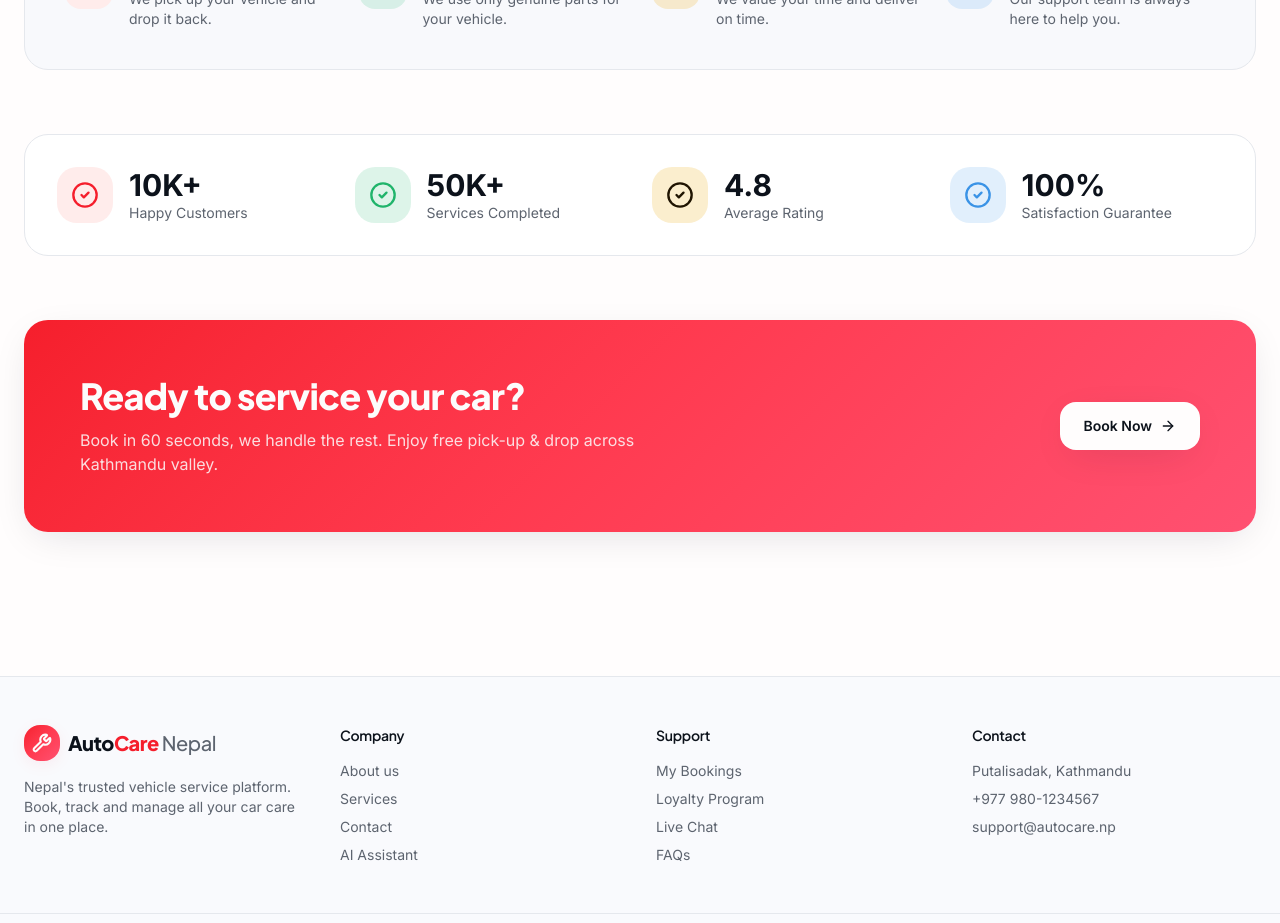
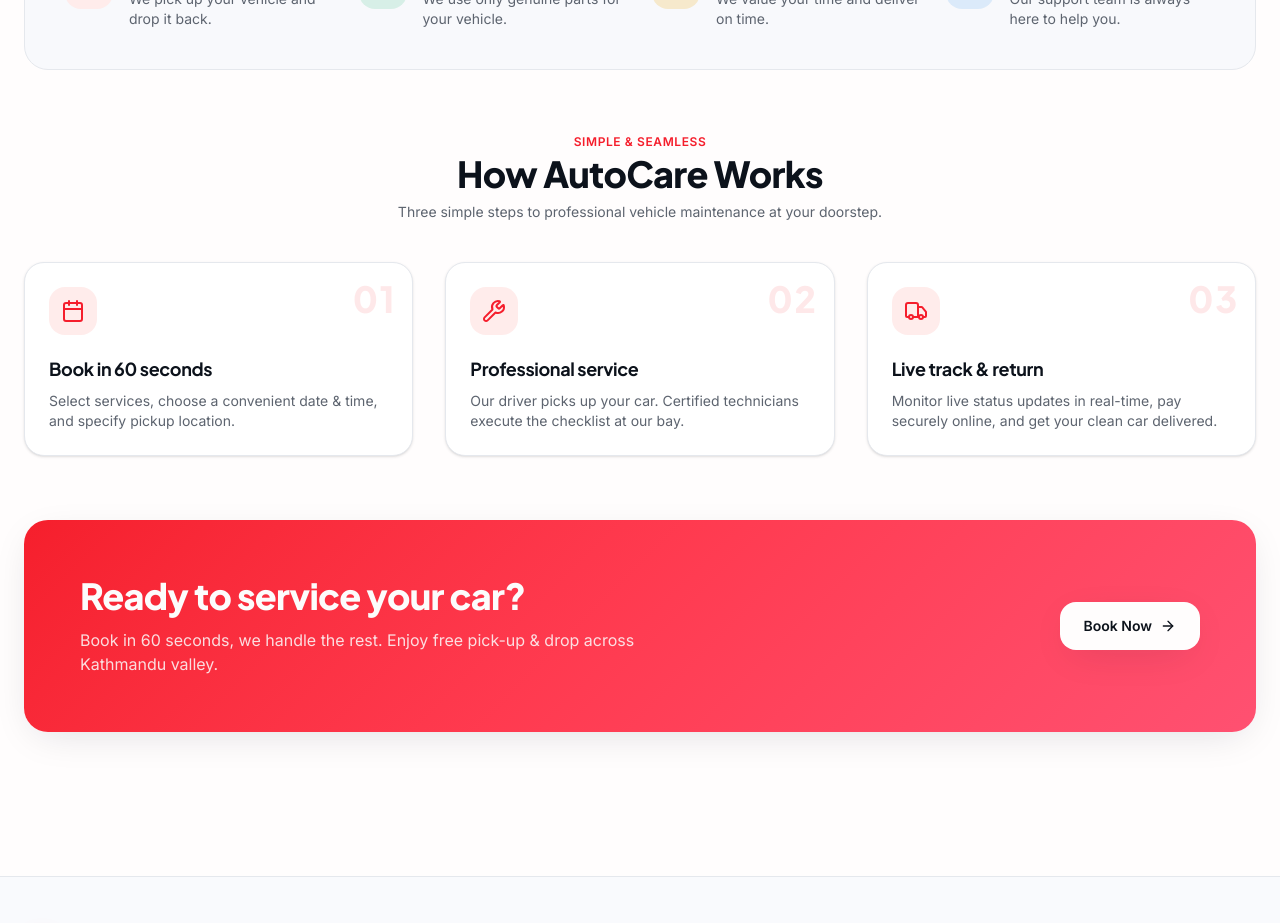
Before and after one commit to dipen-dra/AC_N, a React (Vite) app in the folder client/: page / in a window 1280 px wide. Shown: the part 1000-1923 px from the top of the page. Built offline with nearby package versions, Linux system fonts and the light colour scheme; no server answers.

Commit message:
feat: replace landing page stats block with beautiful step-by-step How It Works dashboard workflow

```diff
--- a/client/src/routes/index.tsx
+++ b/client/src/routes/index.tsx
@@ -1,5 +1,5 @@
 import { createFileRoute, Link } from "@tanstack/react-router";
-import { ArrowRight, Award, Clock, PlayCircle, Shield, ShieldCheck, Sparkles, Star, Truck, Wrench, Droplet, Disc, Cog, Snowflake, Headphones, CheckCircle2 } from "lucide-react";
+import { ArrowRight, Award, Clock, PlayCircle, Shield, ShieldCheck, Sparkles, Star, Truck, Wrench, Droplet, Disc, Cog, Snowflake, Headphones, CheckCircle2, Calendar } from "lucide-react";
 import { AppShell } from "@/components/app-shell";
 import { getServices } from "@/lib/db-server";
 import heroCar from "@/assets/hero-car.jpg";
@@ -118,21 +118,24 @@
         </div>
       </section>
 
-      {/* Stats */}
+      {/* How it Works / Workflow */}
       <section className="mx-auto max-w-7xl px-4 pb-16 sm:px-6">
-        <div className="grid gap-6 rounded-3xl border border-border bg-card p-8 sm:grid-cols-4">
+        <div className="text-center max-w-3xl mx-auto mb-10">
+          <div className="text-xs font-semibold uppercase tracking-wider text-primary">Simple & Seamless</div>
+          <h2 className="mt-1 text-3xl font-extrabold sm:text-4xl">How AutoCare Works</h2>
+          <p className="mt-2 text-sm text-muted-foreground">Three simple steps to professional vehicle maintenance at your doorstep.</p>
+        </div>
+        <div className="grid gap-8 md:grid-cols-3">
           {[
-            { v: "10K+", l: "Happy Customers", tone: "bg-primary-soft text-primary" },
-            { v: "50K+", l: "Services Completed", tone: "bg-success/15 text-success" },
-            { v: "4.8", l: "Average Rating", tone: "bg-warning/20 text-warning-foreground" },
-            { v: "100%", l: "Satisfaction Guarantee", tone: "bg-info/15 text-info" },
-          ].map((s) => (
-            <div key={s.l} className="flex items-center gap-4">
-              <div className={`grid h-14 w-14 place-items-center rounded-2xl ${s.tone}`}><CheckCircle2 className="h-7 w-7" /></div>
-              <div>
-                <div className="text-3xl font-extrabold">{s.v}</div>
-                <div className="text-sm text-muted-foreground">{s.l}</div>
-              </div>
+            { step: "01", icon: Calendar, title: "Book in 60 seconds", desc: "Select services, choose a convenient date & time, and specify pickup location." },
+            { step: "02", icon: Wrench, title: "Professional service", desc: "Our driver picks up your car. Certified technicians execute the checklist at our bay." },
+            { step: "03", icon: Truck, title: "Live track & return", desc: "Monitor live status updates in real-time, pay securely online, and get your clean car delivered." }
+          ].map((w) => (
+            <div key={w.step} className="relative rounded-2xl border border-border bg-card p-6 shadow-sm hover:border-primary/20 hover:shadow-soft transition-all duration-200">
+              <div className="absolute top-4 right-4 text-4xl font-black text-primary/10 tracking-wider font-display">{w.step}</div>
+              <div className="grid h-12 w-12 place-items-center rounded-xl bg-primary-soft text-primary"><w.icon className="h-6 w-6" /></div>
+              <h3 className="mt-5 text-lg font-bold text-foreground">{w.title}</h3>
+              <p className="mt-2 text-sm text-muted-foreground">{w.desc}</p>
             </div>
           ))}
         </div>
```
